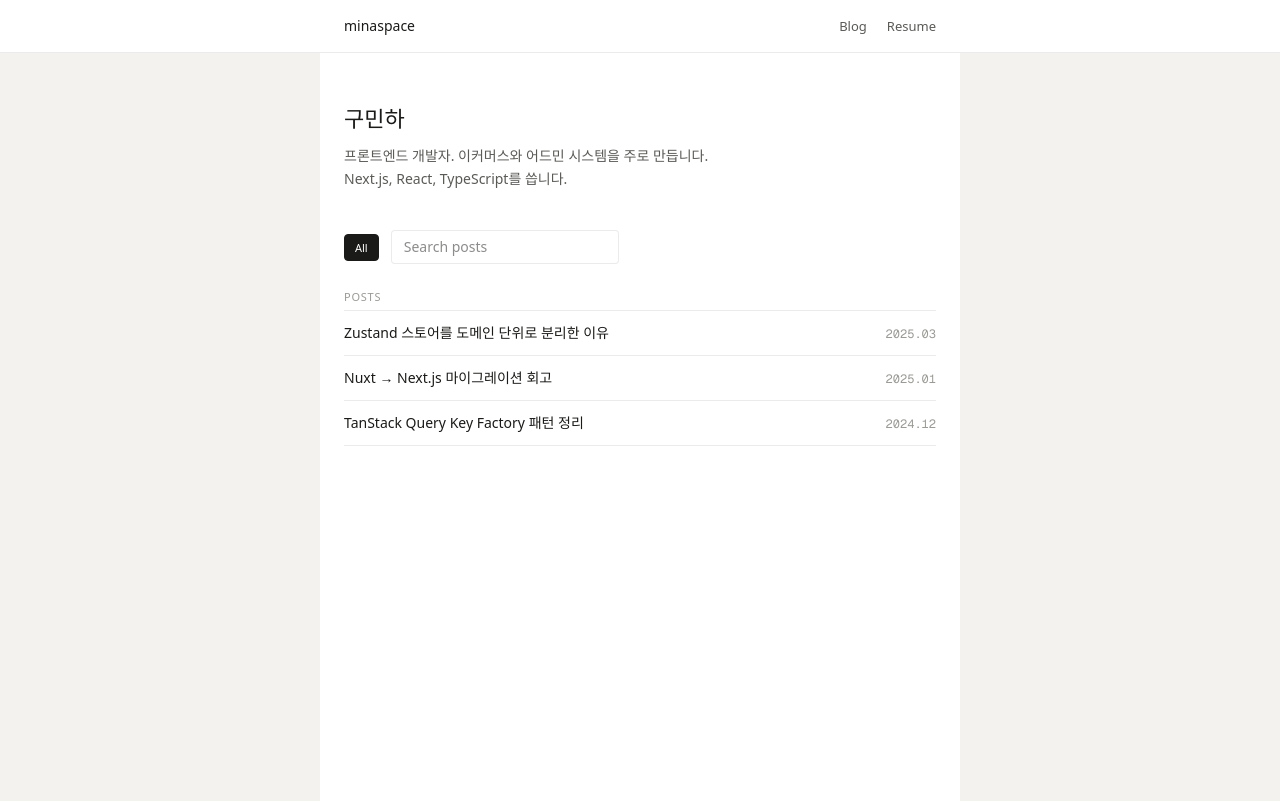
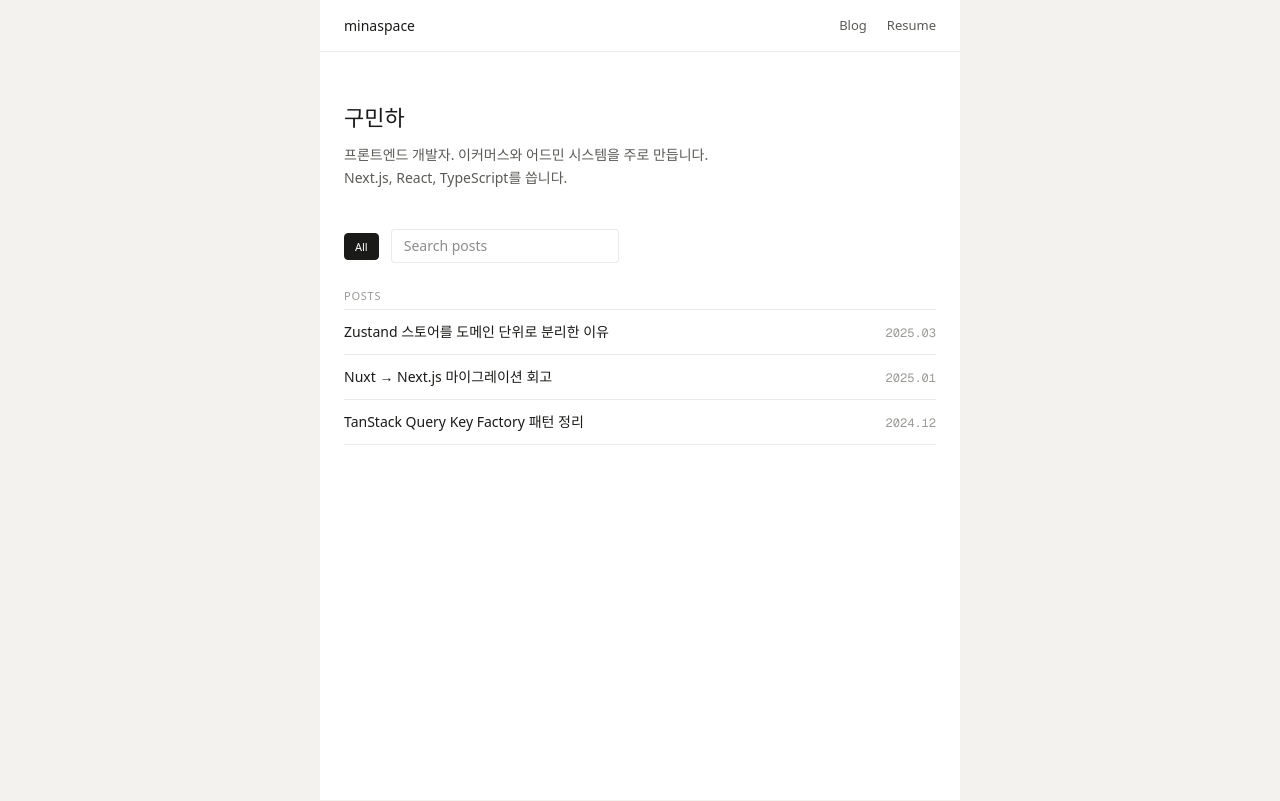
Before and after one commit to kkoomin/minaspace, a Next.js app: page / in a window 1280 px wide. Built offline with nearby package versions, Linux system fonts and the light colour scheme.

Commit message:
style: change nav background color

```diff
--- a/components/Nav.tsx
+++ b/components/Nav.tsx
@@ -3,14 +3,14 @@ import NavLinks from "./NavLinks";
 
 export default function Nav() {
   return (
-    <nav
-      className="sticky top-0 z-10 border-b"
-      style={{
-        background: "var(--color-bg)",
-        borderColor: "var(--color-border)",
-      }}
-    >
-      <div className="mx-auto flex h-[52px] max-w-[640px] items-center justify-between px-6">
+    <nav className="sticky top-0 z-10">
+      <div
+        className="mx-auto flex h-[52px] max-w-[640px] items-center justify-between border-b px-6"
+        style={{
+          borderColor: "var(--color-border)",
+          background: "var(--color-bg)",
+        }}
+      >
         <Link
           href="/"
           className="text-sm font-medium"
```
